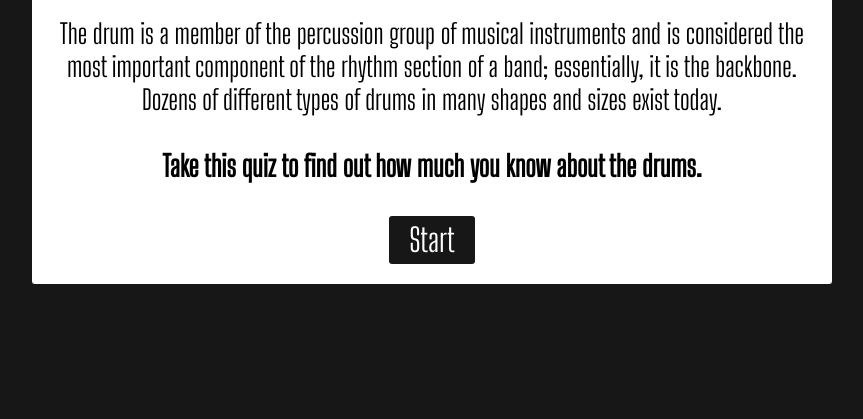
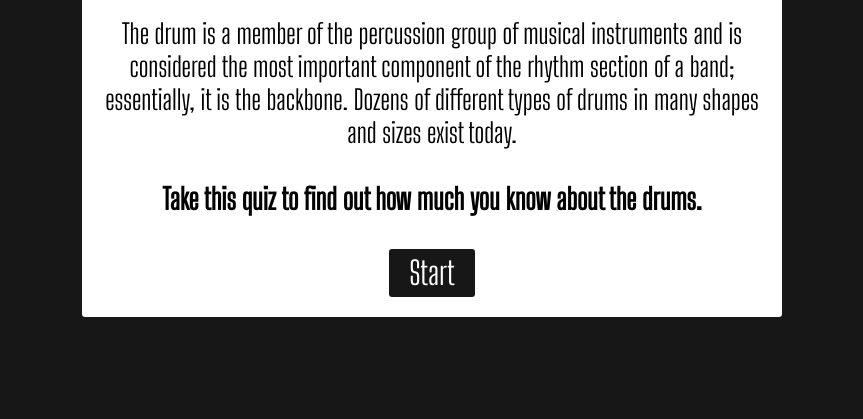
Before and after one commit to lfranckx/quizapp, a plain HTML site: page index.html in a window 1280 px wide. Shown: the part 381-800 px from the top of the page, without its empty margins (208-1071 px from the left). Drawn offline with nearby package versions, Linux system fonts and the light colour scheme; a web font is replaced by a local one.

Commit message:
update quizapp

```diff
--- a/index.css
+++ b/index.css
@@ -51,8 +51,8 @@ main {
 
 .container {
     background-color: #ffffff;
-    max-width: 800px;
-    min-width: 400px;
+    max-width: 700px;
+    min-width: 500px;
     display: flex;
     flex-direction: column;
     align-items: center;
--- a/index.html
+++ b/index.html
@@ -23,15 +23,15 @@
     </header>
 
     <main role="main">
-        <div class="container">
-            <section class="startQuiz box">
+        <div role="region" class="container">
+            <section class="startQuiz box altbox">
                 <h2>Get Started</h2> <br>
                 <p>The drum is a member of the percussion group of musical instruments and is
                     considered the most important component of the rhythm section of a band;
                     essentially, it is the backbone. Dozens of different types of drums in many
                     shapes and sizes exist today.</p> <br>
                     <h3>Take this quiz to find out how much you know about the drums.</h3><br>
-                    <button class="start button startButton" id="startButton" type="submit">Start</button>
+                    <button class="start button startButton" type="submit">Start</button>
             </section>
             <section class="questionBox box altBox"></section>
             <section class="response box altBox"></section>
--- a/index.js
+++ b/index.js
@@ -60,6 +60,7 @@ let questionNum = 0;
 // increments the score variable by 1
 // updates the "score" number text in the quiz view
 function updateScore() {
+    console.log('inside updateScore');
     score++;
     $('.score').text(score);
 }
@@ -67,12 +68,14 @@ function updateScore() {
 // increments the questionNum variable by 1
 // updates the questionNum variable by 1
 function updateQuestionNum() {
+    console.log('updateQuestionNum');
     questionNum++;
     $('.questionNum').text(questionNum + 1);
 }
 
 // resets the text value for the score and questionNum variables
 function resetStats() {
+    console.log('resetStats');
     score = 0;
     questionNum = 0;
     $('.score').text(0);
@@ -81,6 +84,8 @@ function resetStats() {
 
 // begin quiz
 function startQuiz() {
+    console.log('startQuiz');
+    $('.altBox').hide();
     $('.startQuiz').on('click', '.start', function (event) {
         $('.startQuiz').hide();
         $('.questionNum').text(1);
@@ -91,6 +96,7 @@ function startQuiz() {
 
 // template for generating questions
 function createQuestion() {
+    console.log('inside createQuestion');
     if (questionNum < STORE.length) {
         return createPage(questionNum);
         } else {
@@ -102,11 +108,12 @@ function createQuestion() {
 
 // creates HTML for question
 function createPage(questionIndex) {
+    console.log("inside createPage");
     let formMaker = $(`<form>
         <fieldset class="questionForm">
             <legend class="questionText">${STORE[questionIndex].question}</legend>
         </fieldset>
-    </form>`);
+    </form>`)
 
     let fieldSelector = $(formMaker).find('fieldset');
 
@@ -116,14 +123,15 @@ function createPage(questionIndex) {
             <span class="answerOptions">${answerValue}</span>
           </label>`).appendTo(fieldSelector);
         });
-        $(`<button type="submit" class="submitAnswer button">Submit</button> `).appendTo(fieldSelector);
+        $(`<button type="submit" class="submit button">Submit</button>`).appendTo(fieldSelector);
         return formMaker;
 }
 
 // submits selected answer and checks it against the correct answer.
 // runs correct or wrong answer functions accordingly.
 function submitAnswer() {
-    $('.container').on('click', '.submitAnswer', function(event) {
+    console.log('inside submitAnswer');
+    $('.questionBox').on('.submit', function(event) {
         event.preventDefault();
         $('.altBox').hide();
         $('.response').show();
@@ -141,6 +149,7 @@ function submitAnswer() {
 // correct answer response
 // increments score variable by 1
 function correctAnswer() {
+    console.log('inside correctAnswer');
     $('.response').html(
         `<h3>Correct answer!</h3>
         <img src="images/rockhand.jpg" alt="rockon-hand">
@@ -152,6 +161,7 @@ function correctAnswer() {
 
 // wrong answer response
 function wrongAnswer() {
+    console.log('inside wrongAnswer');
     $('.response').html(
         `<h3>Wrong answer.</h3>
         <img src="images/brokendrum.jpg" alt="broken drum" class="broken-drum-pic"><br>
@@ -163,6 +173,7 @@ function wrongAnswer() {
 
 // generates the next question
 function nextQuestion() {
+    console.log('inside nextQuestion');
     $('.container').on('click', '.nextButton', function(event) {
         $('.altBox').hide();
         $('.questionBox').show();
@@ -173,6 +184,7 @@ function nextQuestion() {
 
 // calculate final score and give feedback at end of quiz
 function finalScore() {
+    console.log('inside finalScore');
     $('.final').show();
 
     const pass = [
@@ -206,6 +218,7 @@ function finalScore() {
 
 // restarts quiz
 function restartQuiz() {
+    console.log('inside restartQuiz');
     $('.container').on('click', '.restartButton', function(event) {
         event.preventDefault();
         resetStats();
```
